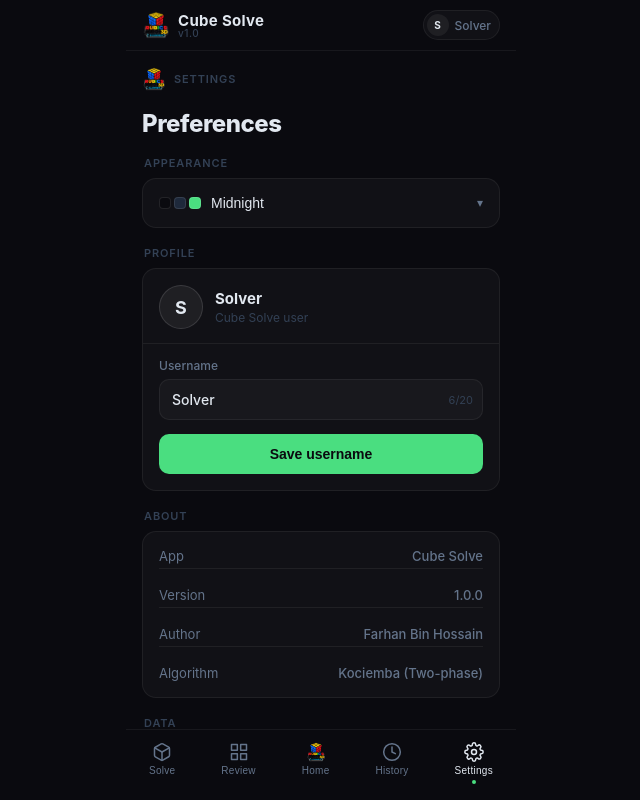
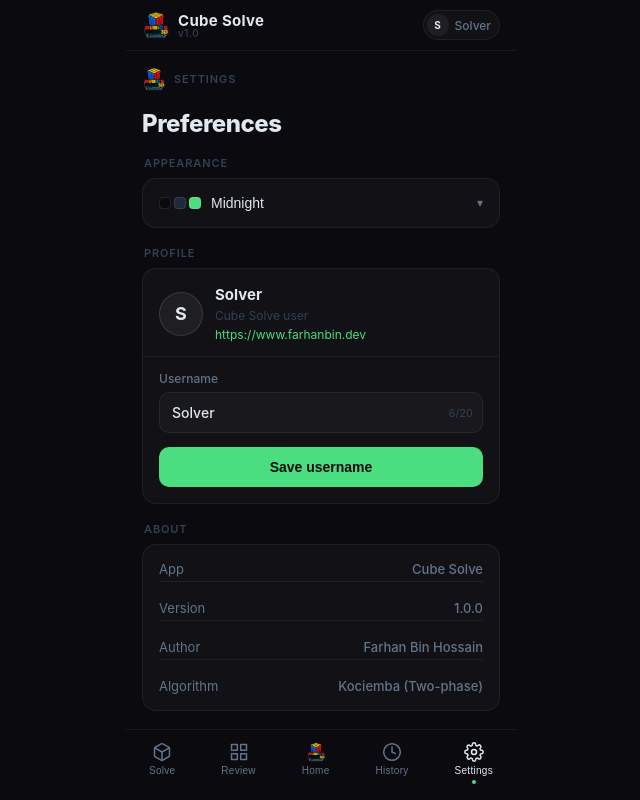
Before and after one commit to farhanbin65/Cube-Solve, a React (Vite) app: page /settings in a window 1280 px wide. Shown: the whole page, without its empty margins (319-959 px from the left). Built offline with nearby package versions, Linux system fonts and the light colour scheme.

Commit message:
Add portfolio link to Settings profile

```diff
--- a/src/screens/SettingsScreen.jsx
+++ b/src/screens/SettingsScreen.jsx
@@ -133,11 +133,19 @@ export default function SettingsScreen() {
             <div style={s.avatar}>
               {username.trim() ? username.trim()[0].toUpperCase() : "S"}
             </div>
-            <div style={{ display: "flex", flexDirection: "column", gap: 2 }}>
+            <div style={{ display: "flex", flexDirection: "column", gap: 4 }}>
               <span style={{ color: t.textPrimary, fontSize: 15, fontWeight: 700 }}>
                 {username.trim() || "Solver"}
               </span>
               <span style={{ color: t.textMuted, fontSize: 12 }}>Cube Solve user</span>
+              <a
+                href="https://www.farhanbin.dev"
+                target="_blank"
+                rel="noopener noreferrer"
+                style={{ color: t.accent, fontSize: 12, textDecoration: "none" }}
+              >
+                https://www.farhanbin.dev
+              </a>
             </div>
           </div>
 
```
